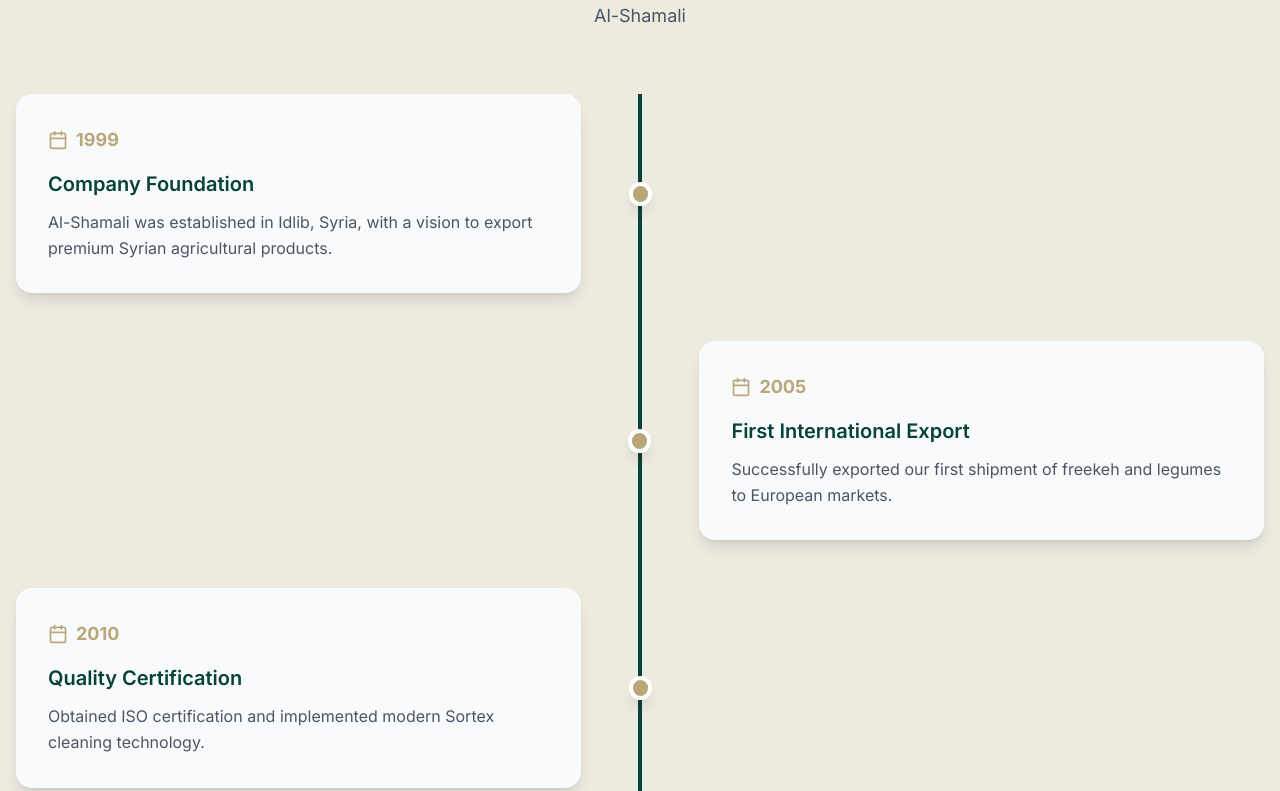
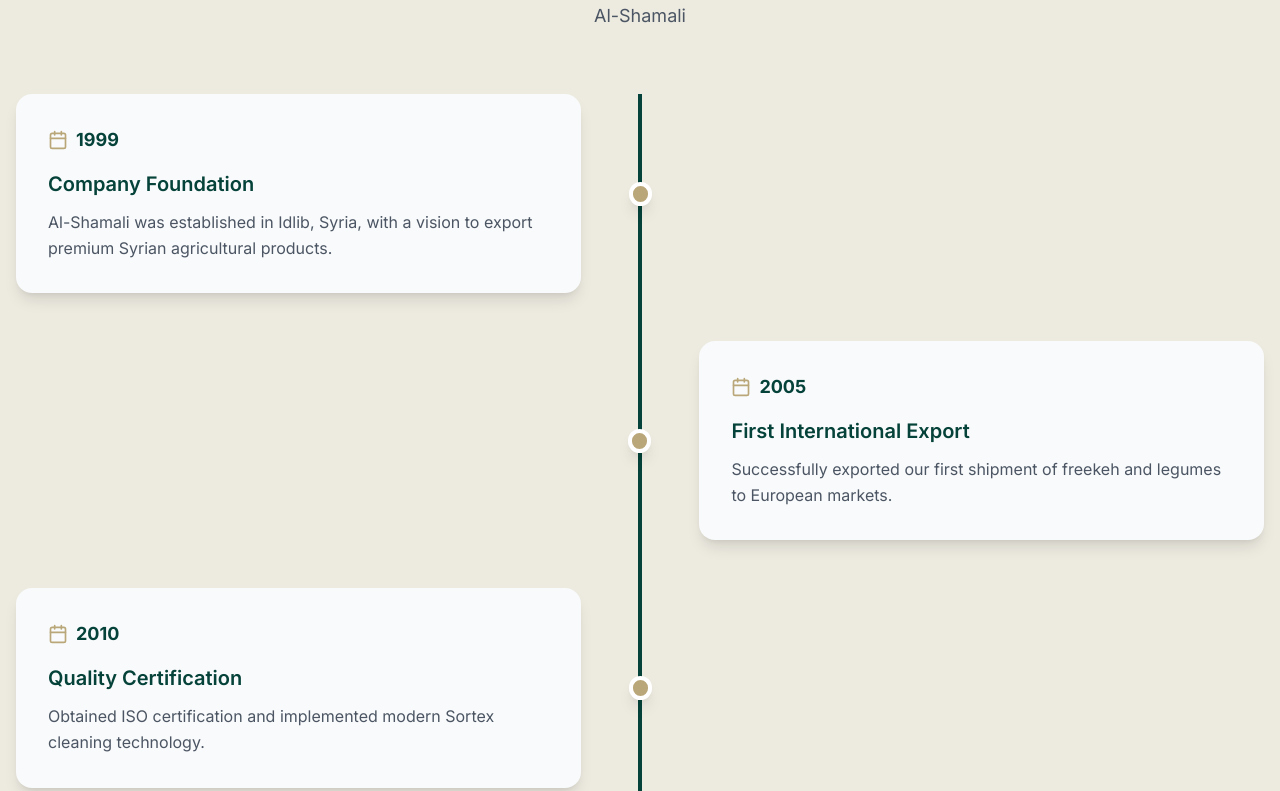
Before and after one commit to RamaTay/alshmaly, a React (Vite) app: page /about in a window 1280 px wide. Shown: the part 1489-2280 px from the top of the page. Built offline with nearby package versions, Linux system fonts and the light colour scheme; no server answers.

Commit message:
Updated AboutPage.tsx

```diff
--- a/src/pages/AboutPage.tsx
+++ b/src/pages/AboutPage.tsx
@@ -150,7 +150,7 @@ const AboutPage = () => {
                     <div className="bg-gray-50 rounded-2xl p-8 shadow-lg hover:shadow-xl transition-all duration-300">
                       <div className="flex items-center mb-4">
                         <Calendar size={20} className="text-[#b9a779] mr-2" />
-                        <span className="text-[#b9a779] font-bold text-lg">{item.year}</span>
+                        <span className="text-[#054239] font-bold text-lg">{item.year}</span>
                       </div>
                       <h3 className="text-xl font-semibold text-[#054239] mb-3">{item.title}</h3>
                       <p className="text-gray-600">{item.description}</p>
```
